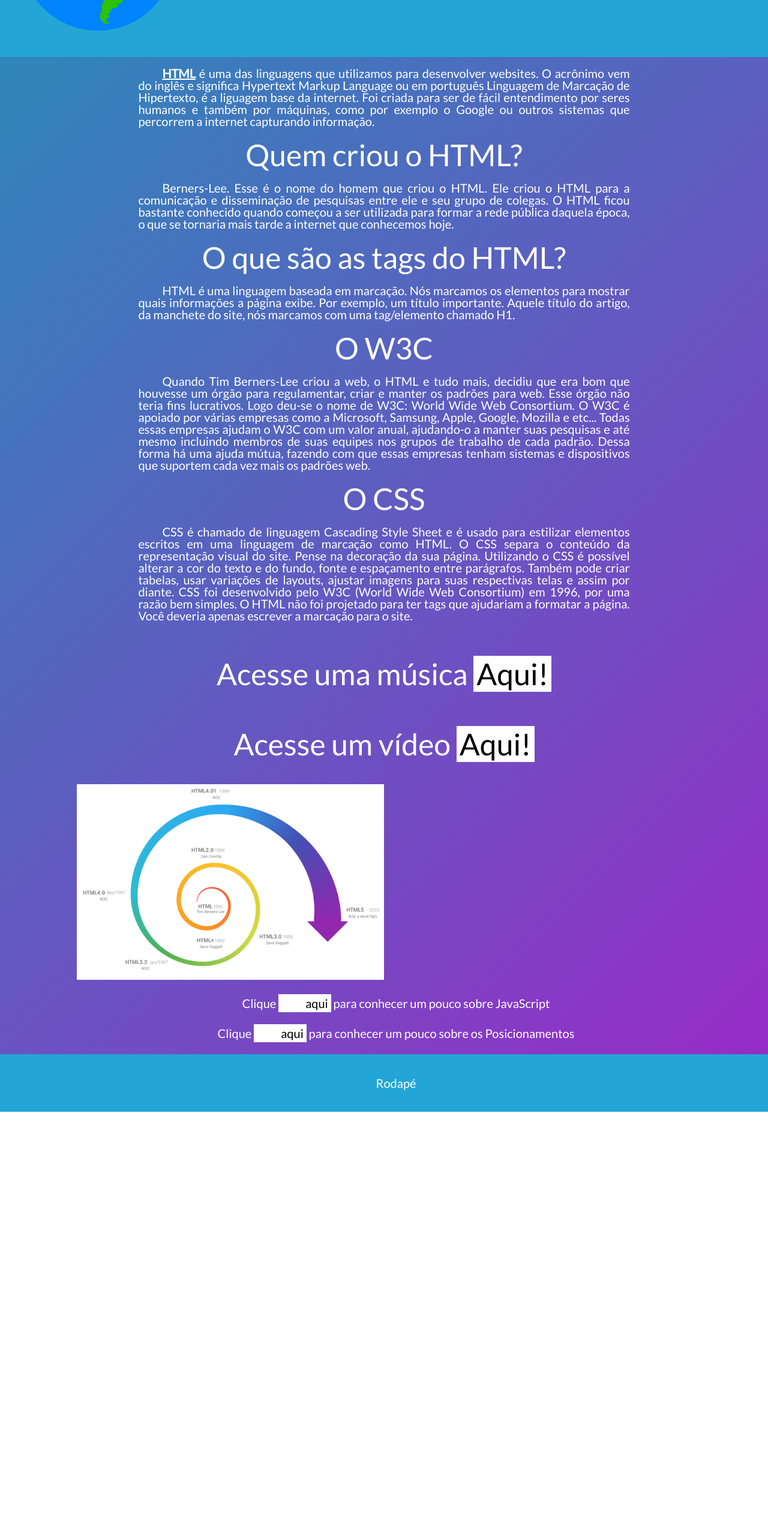
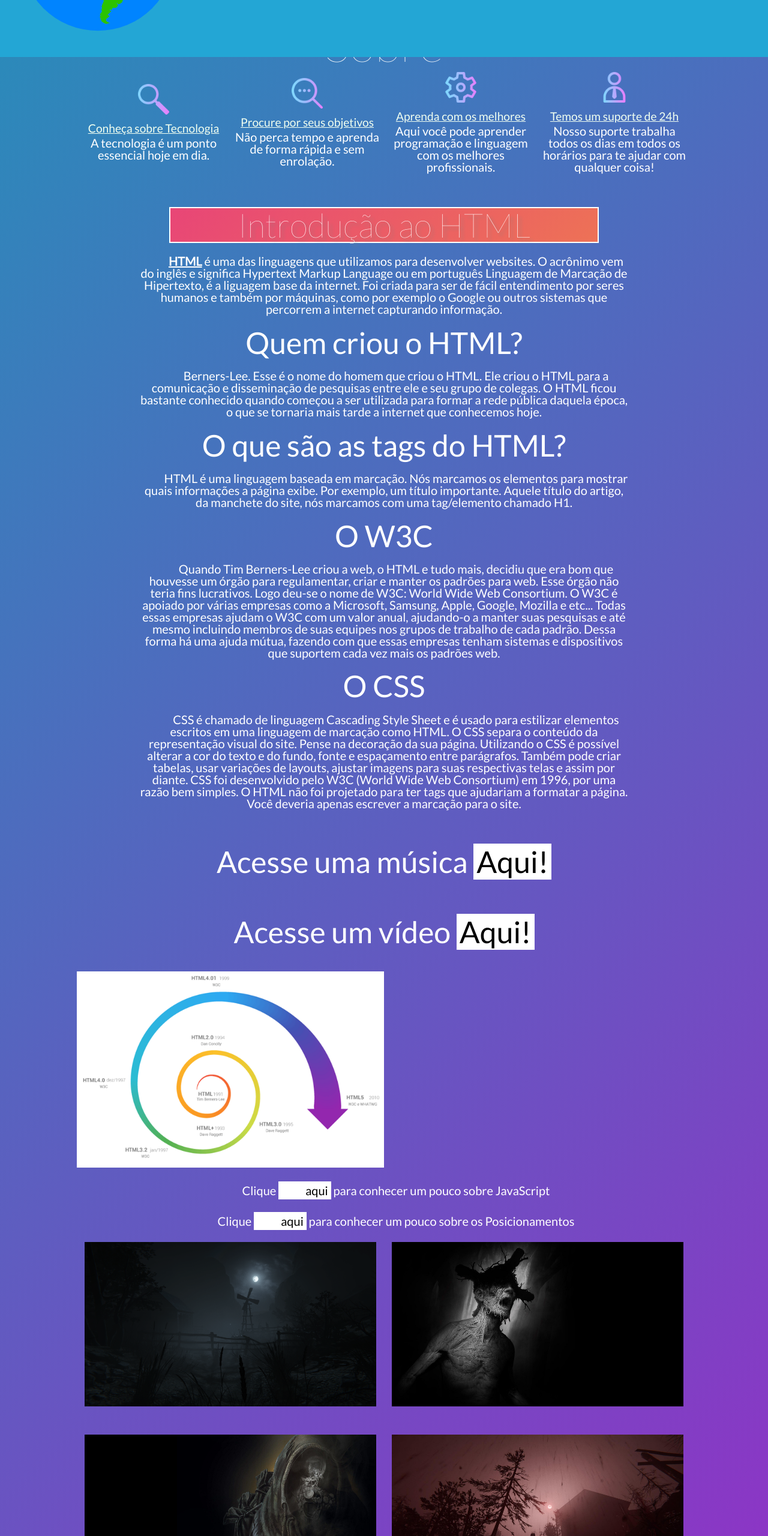
Before and after one commit to projects-yuri/AulaIW, a plain HTML site: page index.html in a window 1280 px wide. Shown: the part 240-2800 px from the top of the page at 60% size. Before the commit the page ends 2093 px from the top, so only its background shows below. Drawn offline with Linux system fonts and the light colour scheme.

Commit message:
Add files via upload

```diff
--- a/css/style.css
+++ b/css/style.css
@@ -19,10 +19,11 @@
     font-size: 1.5em;
   }
 
-  section{
+  .sectiondiff{
     width: 70%;
     height: 70%;
     left: 15%;
+    margin-top: 5%;
     color: #fff;
     background: linear-gradient(-45deg, #EE7752, #E73C7E, #23A6D5, #23D5AB);
     background-size: 400% 400%;
@@ -49,44 +50,60 @@
     position: relative;
   }
 
-  /* Quando a tela for menor que 599px */
-@media screen and (max-width: 599px){
-  .container{
-      margin-top: 65%;
-  }
-}
-
-/* Quando a tela for maior que 600px */
-@media screen and (min-width: 600px){
-  .container{
-    margin-top: 45%;
-  }
-}
-
-/* Telas maiores que 768px */
-@media only screen and (min-width: 768px){
-  .container{
-    margin-top: 20%;
+  #sobre{
+    display: flex;
+    flex-direction: column;
+    align-items: center;
+    position: relative;
+    margin: 0 auto;
   }
 
-  header{
-    background-color: rgb(35, 166, 213);
-    flex-direction: row;
+  .imggal{
+    width: 95%;
+    transition: 0.25s ease-in-out;
+  }
+
+  #gallery{
+    display: flex;
+    flex-direction: column;
+    align-items: center;
     position: relative;
   }
 
-  .menu-opcoes{
-    position: absolute;
-    right: 5%;
-    top: 45%;
+  .gallery{
+    overflow: hidden;
   }
 
-  .menu-opcoes ul li{
-    display: inline;
-    margin-left: 10px;
+  .h1gal{
+    position: absolute;
+    padding: 5px;
+    margin: 5px;
+    font-size: 25px;
+    font-weight: 400;
+    background: rgb(116, 116, 116);
+    color: white;
+    border-radius: 5px;
+    opacity: 0;
+    z-index: 1;
+    transition: 0.25s ease-in-out;
   }
-}
 
+  .gallery:hover .h1gal{
+    opacity: 0.5;
+    transition: ease-in-out;
+  }
+
+  .gallery:hover .imggal{
+    transform: scale(1.1);
+  }
+
+  #gallery .gallery{
+    text-align: center;
+  }
+
+  #sobre .sobre{
+    text-align: center;
+  }
 
   .fixo{
     position: fixed;
@@ -103,6 +120,26 @@
   font-family: "Lato",Arial, sans-serif;
   }
 
+  h2{
+    font-family: "Lato";
+    font-weight: 70px;
+    font-size: 50px;
+    text-align: center;
+    color: white;
+    margin-top: 2%;
+    margin-bottom: 2%;
+  }
+
+  h3{
+    font-family: "Lato";
+    font-size: 1.2em;
+    font-weight: 400;
+    text-align: center;
+    color: honeydew;
+    text-decoration: underline;
+
+  }
+
   .h1diff{
     font-size: 3.5rem;
     text-shadow: 5px 5px 5px gray;
@@ -113,6 +150,13 @@
   font-family: Arial;
   margin-top: 2%;
   margin-bottom: 2%;
+  }
+
+  .p{
+    text-align: center;
+    margin-left: 0;
+    margin-right: 0;
+    text-indent: 0;
   }
 
   p{
@@ -133,14 +177,16 @@
   text-align: center;
   }
 
-  h2{
-  font-family: "Lato";
-  font-weight: 70px;
-  font-size: 50px;
-  text-align: center;
-  color: white;
-  margin-top: 2%;
-  margin-bottom: 2%;
+  .imgsobre{
+    width: 20%;
+    height: 20%;
+    margin-top: 3%;
+    margin-bottom: 4%;
+    transition: width 2s, height 2s, transform 2s;
+  }
+
+  .imgsobre:hover{
+    transform: rotate(180deg);
   }
 
   .imgtexto{
@@ -338,3 +384,60 @@ select:hover{
   Classe = ponto e o nome da classe, exemplo: .classe
   id = use o hashtag, exemplo: #id
   */
+
+    /* Quando a tela for menor que 599px */
+@media screen and (max-width: 599px){
+  .container{
+      margin-top: 65%;
+  }
+}
+
+/* Quando a tela for maior que 600px */
+@media screen and (min-width: 600px){
+  .container{
+    margin-top: 45%;
+  }
+}
+
+/* Telas maiores que 768px */
+@media only screen and (min-width: 768px){
+  .container{
+    margin-top: 20%;
+  }
+
+  header{
+    background-color: rgb(35, 166, 213);
+    flex-direction: row;
+    position: relative;
+  }
+
+  .menu-opcoes{
+    position: absolute;
+    right: 5%;
+    top: 45%;
+  }
+
+  .menu-opcoes ul li{
+    display: inline;
+    margin-left: 10px;
+  }
+
+  #sobre, #gallery{
+    flex-direction: row;
+    flex-wrap: wrap;
+  }
+
+  #sobre h1, h3, p{
+    text-align: center;
+  }
+
+  #sobre .sobre{
+    width: 25%;
+    text-align: center;
+  }
+
+  #gallery .gallery{
+    width: 50%;
+    text-align: center;
+  }
+}
--- a/index.html
+++ b/index.html
@@ -24,8 +24,31 @@
   </header>
   <div class="banner-img"></div>
   <div class="container">
+    <h1 class="centro">Sobre</h1>
+    <section id="sobre">
+        <div class="sobre">
+          <img class="imgsobre" src="img/loupe.png">
+          <h3>Conheça sobre Tecnologia</h3>
+          <p class="p">A tecnologia é um ponto essencial hoje em dia.</p>
+        </div>
+        <div class="sobre">
+          <img class="imgsobre" src="img/search.png">
+          <h3>Procure por seus objetivos</h3>
+          <p class="p">Não perca tempo e aprenda de forma rápida e sem enrolação.</p>
+        </div>
+        <div class="sobre">
+          <img class="imgsobre" src="img/settings.png">
+          <h3>Aprenda com os melhores</h3>
+          <p class="p">Aqui você pode aprender programação e linguagem com os melhores profissionais.</p>
+        </div>
+        <div class="sobre">
+          <img class="imgsobre" src="img/user.png">
+          <h3>Temos um suporte de 24h</h3>
+          <p class="p">Nosso suporte trabalha todos os dias em todos os horários para te ajudar com qualquer coisa!</p>
+        </div>
+    </section>
     <div id="html">
-      <section>
+      <section class="sectiondiff">
         <h1 class="h1diff">Introdução ao HTML</h1>
       </section>
       <p> <span style="text-decoration:underline; font-weight: bold;">HTML</span> é uma das linguagens que utilizamos para desenvolver websites. O acrônimo vem do inglês e significa Hypertext Markup Language ou em português Linguagem de Marcação de Hipertexto,
@@ -59,6 +82,44 @@
         <p class="centro">Clique <a href="javascript.html">aqui</a> para conhecer um pouco sobre JavaScript</p>
         <p class="centro">Clique <a href="position.html">aqui</a> para conhecer um pouco sobre os Posicionamentos</p>
     </div>
+    <div id="gallery">
+      <div class="gallery">
+        <h1 class="h1gal">Lua Cheia</h1>
+        <figure>
+          <img class="imggal" src="img/gallery/moon.png" alt="Uma imagem do game Outlast 2 mostrando a lua cheia, no início do game.">
+        </figure>
+      </div>
+      <div class="gallery">
+        <h1 class="h1gal">Selvagem</h1>
+        <figure>
+          <img class="imggal" src="img/gallery/darkwood.jpg" alt="Uma imagem mostrando um selvagem do game Darkwood">
+        </figure>
+      </div>
+      <div class="gallery">
+        <h1 class="h1gal">Comerciante bondoso</h1>
+        <figure>
+          <img class="imggal" src="img/gallery/meat.jpg" alt="Uma imagem mostrando um comerciante do game Darkwood.">
+        </figure>
+      </div>
+      <div class="gallery">
+        <h1 class="h1gal">Chuva de Sangue</h1>
+        <figure>
+          <img class="imggal" src="img/gallery/rainingblood.jpg" alt="Uma imagem mostrando uma chuva de sangue no game Outlast 2.">
+        </figure>
+      </div>
+      <div class="gallery">
+        <h1 class="h1gal">Partitura Musical</h1>
+        <figure>
+          <img class="imggal" src="img/gallery/sheetmusic.jpg" alt="Uma imagem mostrando uma partitura musical.">
+        </figure>
+      </div>
+      <div class="gallery">
+        <h1 class="h1gal">Sekiro</h1>
+        <figure>
+          <img class="imggal" src="img/gallery/sekiro.jpg" alt="Uma imagem mostrando o Lobo, do game Sekiro.">
+        </figure>
+      </div>
+    </div>
   </div>
   <footer>
     <p class="centro">Rodapé</p>
```
Also changed, not shown: contato.html (+1 -1 lines), img/gallery/darkwood.jpg (added), img/gallery/meat.jpg (added), img/gallery/moon.png (added), img/gallery/rainingblood.jpg (added), img/gallery/sekiro.jpg (added), img/gallery/sheetmusic.jpg (added), img/loupe.png (added), img/search.png (added), img/settings.png (added), img/user.png (added).
